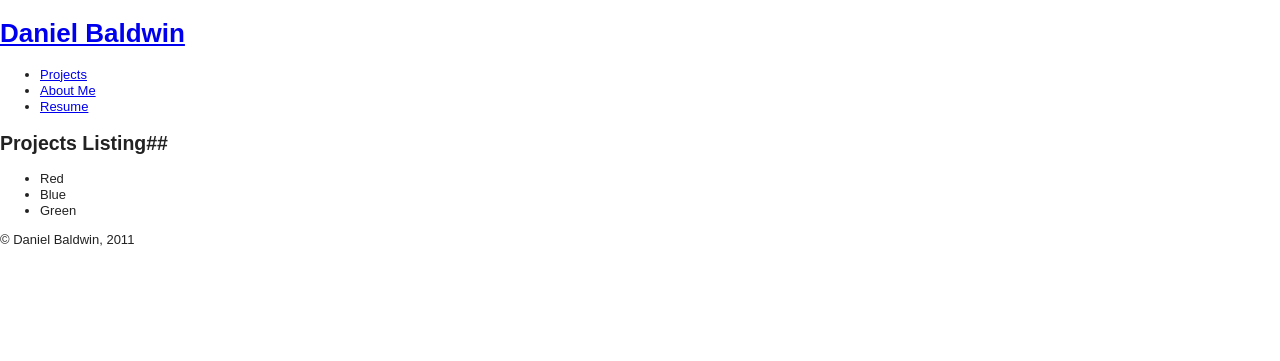
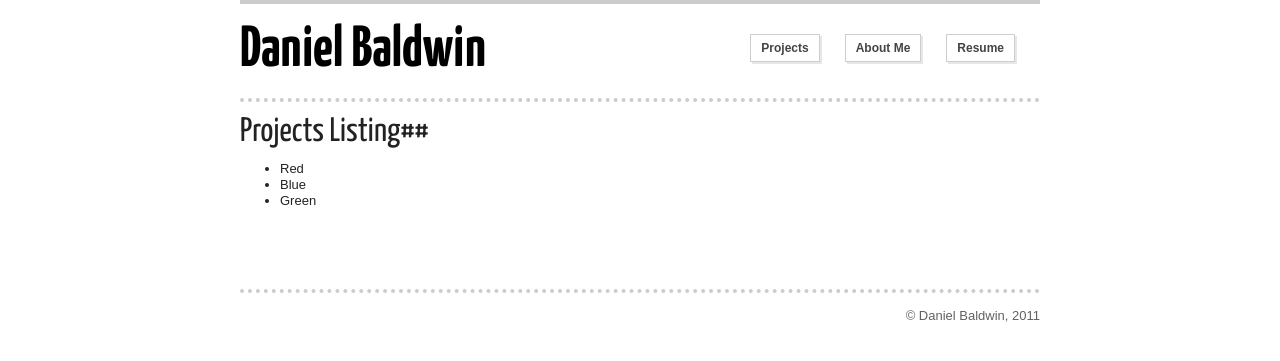
Before and after one commit to danielcbaldwin/danielcbaldwin.github.com, a Jekyll site: the page built from projects.markdown, in a window 1280 px wide. Shown: the top 361 px of the page. Built offline with Jekyll 4.4.1, drawn with Linux system fonts in a browser that asks for light colours; nearby versions of some CDN libraries; Markdown is read by kramdown in place of the engine named in the settings.

Commit message:
added styles

```diff
--- a/css/style.css
+++ b/css/style.css
@@ -63,10 +63,120 @@ td { vertical-align: top; }
 
 
 /* ==|== primary styles =====================================================
-   Author:
+   Author: Daniel Baldwin
    ========================================================================== */
+a,
+a:link,
+a:active,
+a:visited {
+	text-decoration: none;
+	color: #83C203;
+}
 
+a:hover {
+	color: #626262;
+}
 
+h2 {
+	font: 400 34px/1px "Yanone Kaffeesatz";
+}
+
+#container {
+	width: 800px;
+	margin: 0 auto;
+}
+
+#container header {
+	height: 80px;
+	border-top: 4px solid #ccc;
+	overflow: hidden;
+	border-bottom: 4px dotted #ccc;
+	padding: 7px 0;
+}
+
+#container header h1 {
+	font: 700 58px/1px "Yanone Kaffeesatz";
+	float: left;
+}
+
+#container header h1 a {
+	color: #000;
+}
+
+#container header h1 a:hover {
+	color: #83C203;
+}
+
+#container header ul {
+	list-style: none;
+	float: right;
+	overflow: hidden;
+	height: 100%;
+}
+
+#container header ul li {
+	float: left;
+	height: 100%;
+}
+
+#container header ul li a {
+	padding: 5px 10px;
+	margin-right: 25px;
+	display: block;
+	border: 1px solid #CECECE;
+	-webkit-box-shadow: 2px 2px 0px 0px #e7e7e7;
+	-moz-box-shadow: 2px 2px 0px 0px #e7e7e7;
+	box-shadow: 2px 2px 0px 0px #e7e7e7;
+	height: 16px;
+	line-height: 16px;
+	position: relative;
+	font-weight: bold;
+	font-size: 12px;
+	color: #444;
+	margin-top: 10px;
+}
+
+#container header ul li a:hover {
+	background-color: #83C203;
+	color: #fff;
+}
+
+#container #main {
+	margin-top: 30px;
+}
+
+#posts .post header {
+	border: 0;
+	height: auto;
+}
+
+#posts .post h2 {
+	margin-bottom: 0;
+}
+
+#posts .post h2 a {
+	font: 400 34px "Yanone Kaffeesatz";
+}
+
+#posts .post time {
+	color: #999;
+}
+
+#posts .post footer {
+	margin: 0;
+	padding: 10px 0;
+	border-bottom: 2px dotted #ccc;
+	border-top: 2px dotted #ccc;
+	text-align: left;
+}
+
+footer {
+	margin: 80px 0 60px;
+	padding-top: 15px;
+	border-top: 4px dotted #ccc;
+	color: #626262;
+	text-align: right;
+}
 
 
 
```
